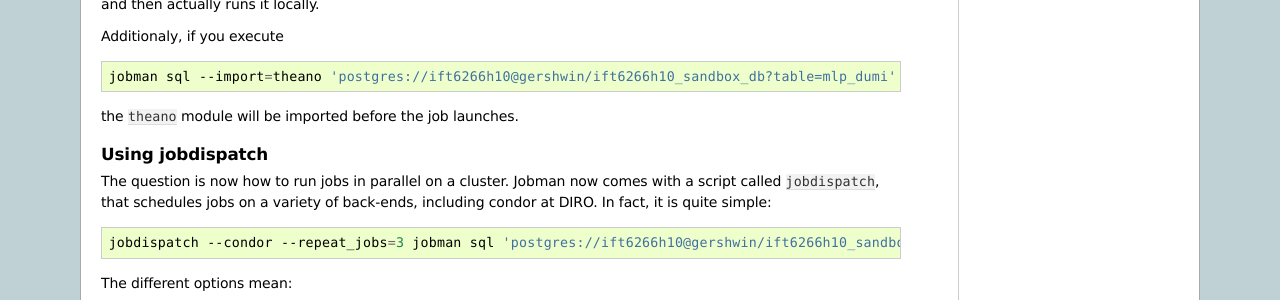
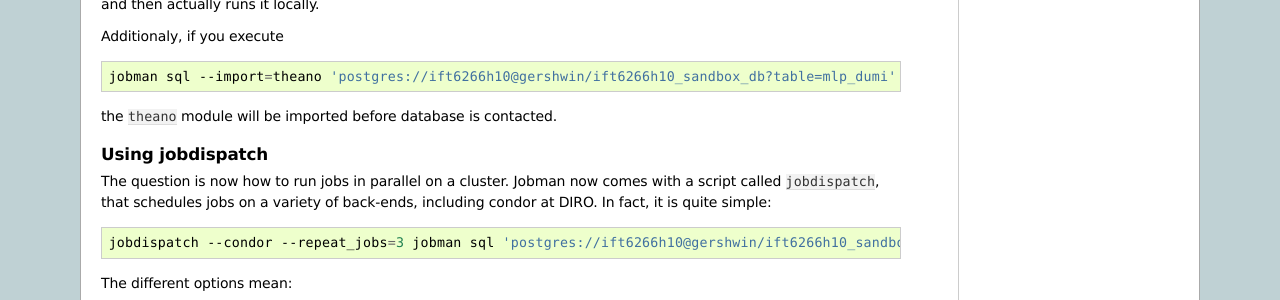
Before and after one commit to crmne/jobman, a Sphinx documentation site: the page built from doc/mlp_jobman.txt, in a window 1280 px wide and 900 px high, scrolled down 3178 px. Shown: the part 152-452 px from the top of the window. Built offline with Sphinx 7.4.7, drawn with Linux system fonts in a browser that asks for light colours; formulas are drawn with MathJax 3.

Commit message:
Added a forgotten correction to the --import info

```diff
--- a/doc/addition_exp_sql.txt
+++ b/doc/addition_exp_sql.txt
@@ -212,7 +212,7 @@ following code
    jobman sql --import=numpy,theano postgres://<user>:<pass>@<server>/\
    <database>?table=<table> .
 
-will import ``numpy`` and ``theano`` before executing the job.
+will import ``numpy`` and ``theano`` before contacting the database.
 
 For more information::
 
--- a/doc/mlp_jobman.txt
+++ b/doc/mlp_jobman.txt
@@ -225,7 +225,7 @@ Additionaly, if you execute
 
     jobman sql --import=theano 'postgres://ift6266h10@gershwin/ift6266h10_sandbox_db?table=mlp_dumi' .
 
-the ``theano`` module will be imported before the job launches.
+the ``theano`` module will be imported before database is contacted.
 
 Using jobdispatch
 -----------------
```
